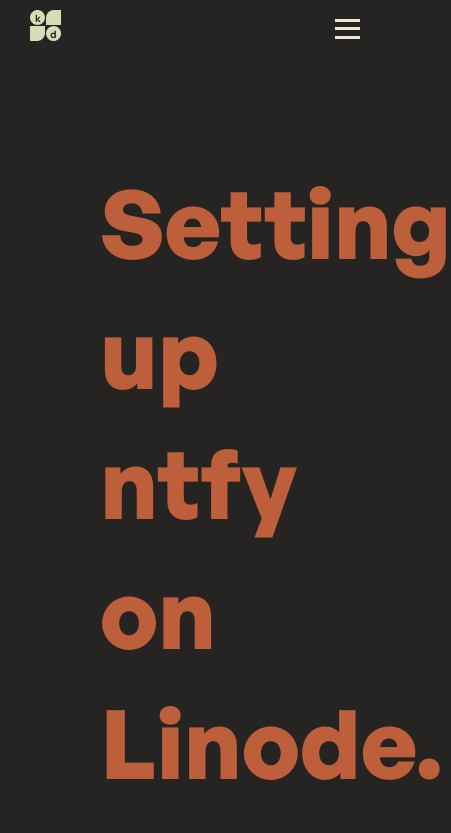
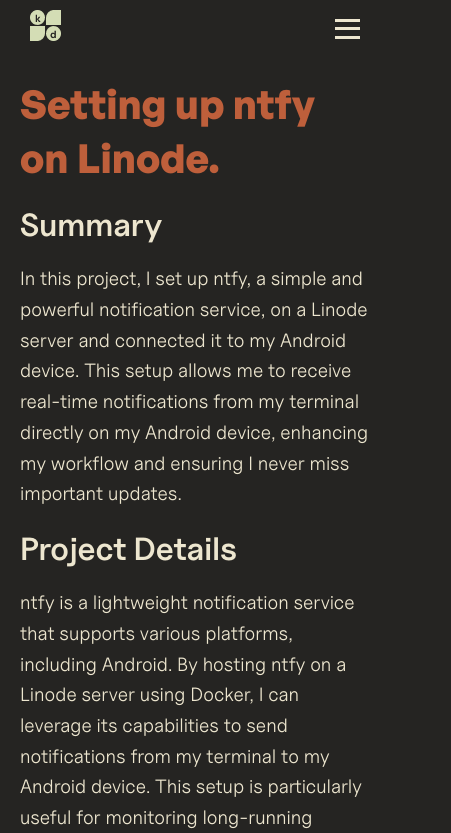
Before and after one commit to yakitoritrash/portfolio, a React (Create React App) app in the folder portfolio/: page /blog/ntfy-setup in a window 390 px wide. Shown: the top 833 px of the page, 451 px wide, since content can reach past the window. Built offline with nearby package versions, Linux system fonts and the light colour scheme.

Commit message:
responsive done

```diff
--- a/portfolio/src/Hero.css
+++ b/portfolio/src/Hero.css
@@ -59,6 +59,7 @@
     flex-wrap: wrap;
 }
 
+
 /* Media query for very small screens */
 @media (max-width: 425px) {
     .hero {
--- a/portfolio/src/MalwareBlog.css
+++ b/portfolio/src/MalwareBlog.css
@@ -27,7 +27,7 @@
 }
 
 
-.works-title{
+.MalwareBlog .works-title{
     font-family: "General Sans Bold";
     font-size: 95.91px;
     font-weight: bold;
@@ -42,8 +42,7 @@
 .blog-container {
     max-width: 100%;
     margin:  0 auto;
-    padding: 100px;
-    padding-top: 4;
+    padding: 70px !important;
     font-family: 'Uncut Sans Book';
     color: #EDE6CF;
     /* background-color: #1E1E1E; */
@@ -125,6 +124,19 @@
     columns: 300px;
 }
 
+
+@media (max-width: 425px ) {
+
+    .blog-container h1{
+        font-size: 40px !important;
+        width: 100%;
+    }
+
+    .blog-container{
+        padding: 20px !important;
+    }
+}
+
 @media (min-width: 768px) {
     .img {
         flex: 1 1 calc(50% - 10px); /* 3 images per row on medium screens */
@@ -143,3 +155,15 @@
         width: 50%;
     }
 }
+
+@media (max-width: 600px) and (min-width: 425px) {
+
+    .blog-container h1{
+        font-size: 50px !important;
+        width: 100%;
+    }
+
+    .blog-container{
+        padding: 20px !important;
+    }
+}
--- a/portfolio/src/Page2.css
+++ b/portfolio/src/Page2.css
@@ -153,7 +153,7 @@
     }
 
     .resumephoto{
-        width: 200px;
+        width: 300px;
         height: auto;
     }
 }
--- a/portfolio/src/Page3.css
+++ b/portfolio/src/Page3.css
@@ -135,7 +135,6 @@
 
         width: 90%;
         height: auto;
-        margin: 10px;
         padding: 15px;
 
     }
@@ -146,6 +145,7 @@
         gap: 20px;
         justify-content: center;
         align-items: center;
+        padding: 10px;
     }
 
     .page3 .card-title {
```
